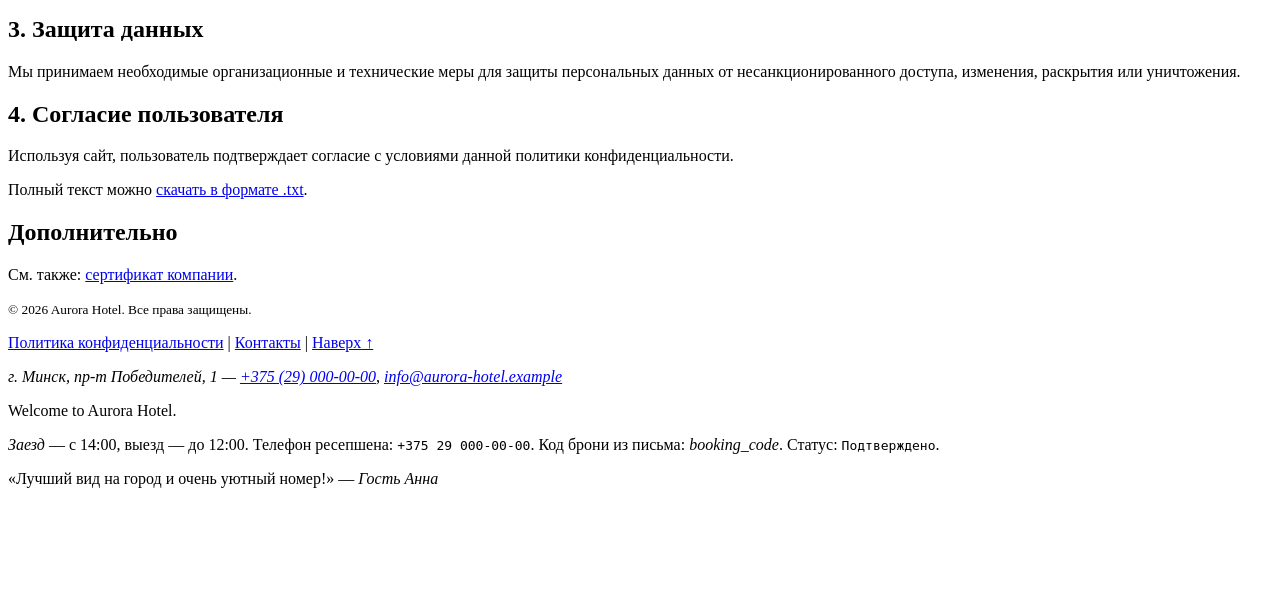
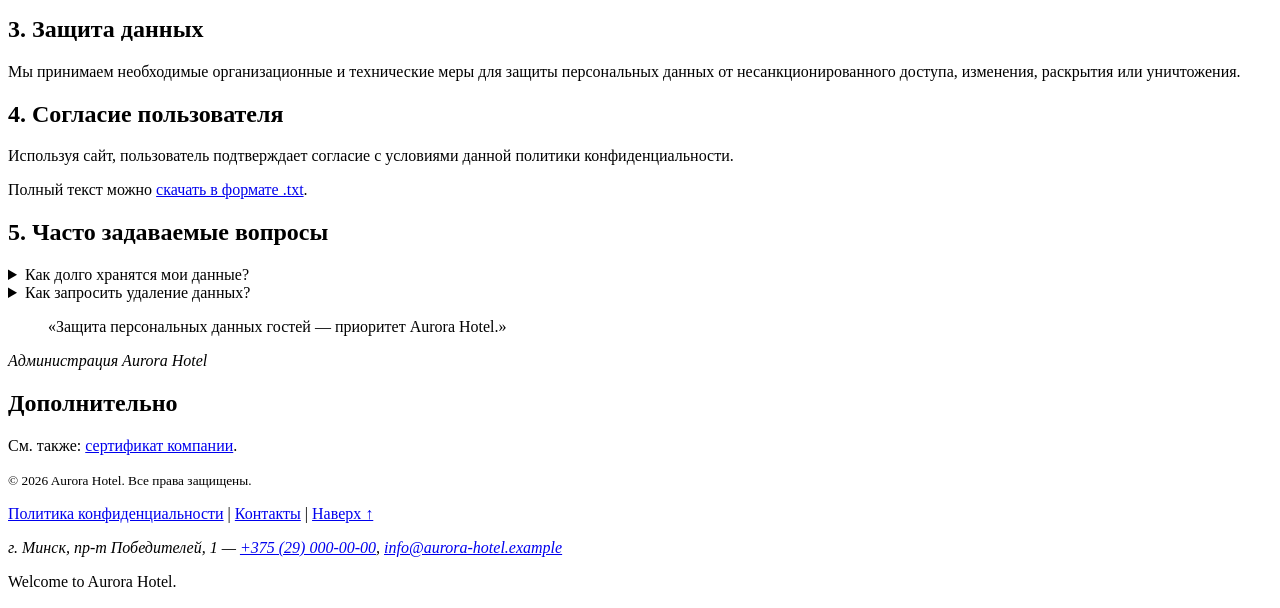
Before and after one commit to NLteQFik/STRWEB-HTML, a Django app: page /privacy/ in a window 1280 px wide. Shown: the part 932-1540 px from the top of the page. Before the commit the page ends 1420 px from the top, so only its background shows below. Run offline with Django 5.2, Linux system fonts and the light colour scheme.

Commit message:
Almost-almost-almost  a final version

```diff
--- a/templates/hotel/employee_list.html
+++ b/templates/hotel/employee_list.html
@@ -37,7 +37,7 @@
             <p><strong>Должность:</strong> {{ employee.position }}</p>
             <p><strong>Описание работ:</strong> {{ employee.work_description }}</p>
             <address>
-                <strong>Телефон:</strong> <a href="tel:{{ employee.phone }}" title="Позвонить {{ employee.full_name }}">{{ employee.phone }}</a><br>
+                <strong>Телефон:</strong> <a href="tel:{{ employee.phone|cut:" "|cut:"("|cut:")"|cut:"-" }}" title="Позвонить {{ employee.full_name }}">{{ employee.phone }}</a><br>
                 <strong>Email:</strong> <a href="mailto:{{ employee.user.email }}" title="Написать {{ employee.full_name }}">{{ employee.user.email }}</a>
             </address>
             <figure>
--- a/templates/hotel/privacy.html
+++ b/templates/hotel/privacy.html
@@ -28,6 +28,21 @@
         <p>Используя сайт, пользователь подтверждает согласие с условиями данной политики конфиденциальности.</p>
         <p>Полный текст можно <a href="{% static 'hotel/docs/privacy_policy.txt' %}" download="privacy_policy_aurora_hotel.txt">скачать в формате .txt</a>.</p>
     </section>
+    <section aria-labelledby="privacy-faq-heading">
+        <h2 id="privacy-faq-heading">5. Часто задаваемые вопросы</h2>
+        <details>
+            <summary>Как долго хранятся мои данные?</summary>
+            <p>Данные бронирования хранятся 3 года, после чего обезличиваются. Данные для рассылки удаляются сразу после отзыва согласия.</p>
+        </details>
+        <details>
+            <summary>Как запросить удаление данных?</summary>
+            <p>Напишите на <a href="mailto:info@aurora-hotel.example" title="Написать в Aurora Hotel">info@aurora-hotel.example</a> — ответим в течение 10 рабочих дней.</p>
+        </details>
+        <blockquote cite="#privacy-policy">
+            <p>«Защита персональных данных гостей — приоритет Aurora Hotel.»</p>
+        </blockquote>
+        <p><cite>Администрация Aurora Hotel</cite></p>
+    </section>
     <aside aria-label="Связанные документы">
         <h2>Дополнительно</h2>
         <p>См. также: <a href="{% url 'about' %}#about-certificate">сертификат компании</a>.</p>
```
